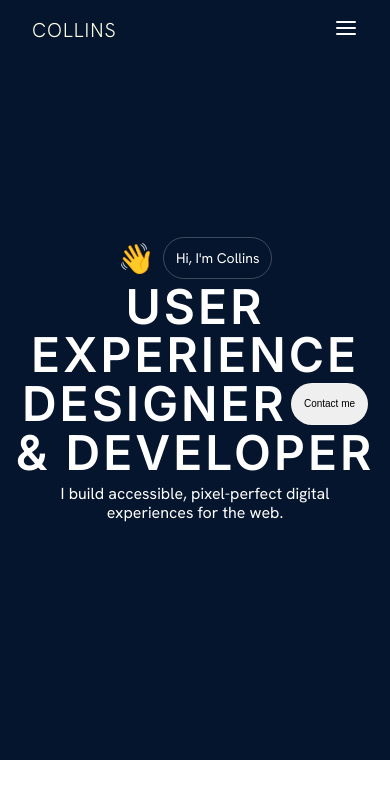
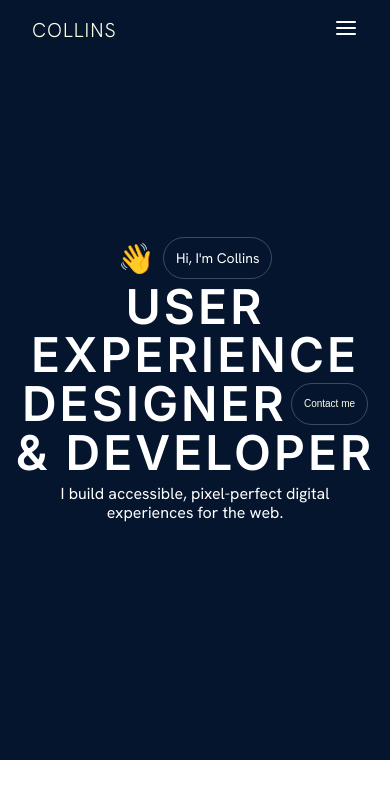
Before and after one commit to Acollins65/Collins_Dev_Portfolio, a React (Vite) app: page / in a window 390 px wide. Shown: the top 798 px of the page. Built offline with nearby package versions, Linux system fonts and the light colour scheme.

Commit message:
Update Hero.module.css

```diff
--- a/src/Components/Hero/Hero.module.css
+++ b/src/Components/Hero/Hero.module.css
@@ -161,11 +161,13 @@ h3 {
     padding: 12px;
   }
   .roundedBoarderDev {
-    display: block;
-    border: 0.1px solid var(--color-text-border);
+    display: inline;
+    border: var(--border-style);
     padding: 12px;
     border-radius: var(--border-radius);
     transition: shake 3s ease-in-out 0;
+    background: transparent;
+    color: var(--color-text-primary);
   }
 
   .waveEmoji {
```
